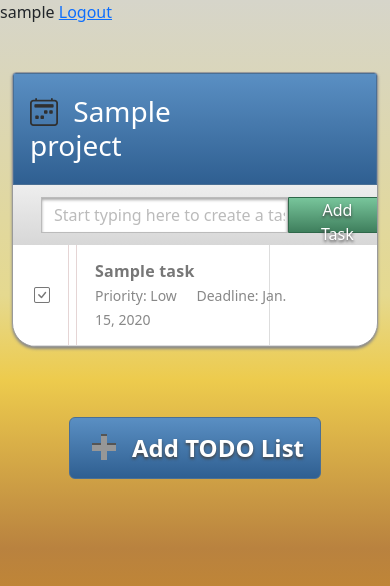
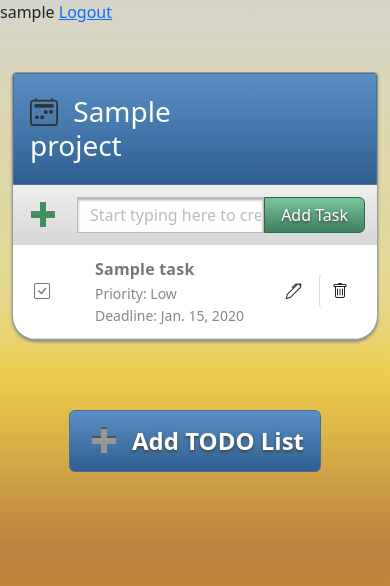
Before and after one commit to anastasiiaoshega513/task-manager, a Django app: page / in a window 390 px wide. Shown: the top 586 px of the page. Run offline with Django 5.2, Linux system fonts and the light colour scheme; a user stored in the database is signed in; tables that the repository leaves empty hold one stand-in row (values such as "Sample post").

Commit message:
feat(ui): Improve mobile responsiveness for task list
Co-Authored-By: Claude Sonnet 5 <noreply@anthropic.com>

```diff
--- a/static/css/styles.css
+++ b/static/css/styles.css
@@ -212,3 +212,31 @@ body {
   color: #777;
   font-weight: 600;
 }
+
+.task-deadline {
+  margin-left: 16px;
+}
+
+@media (max-width: 576px) {
+  .task-create-form input {
+    min-width: 0;
+  }
+
+  .task-deadline {
+    display: block;
+    margin-left: 0;
+  }
+
+  .task-create-form button {
+    padding: 0 16px;
+    white-space: nowrap;
+  }
+
+  .task-item {
+    background-image: none;
+  }
+
+  .task-actions {
+    visibility: visible;
+  }
+}
--- a/templates/tasks/partials/task.html
+++ b/templates/tasks/partials/task.html
@@ -21,7 +21,9 @@
       <span>Priority: {{ task.get_priority_display }}</span>
 
       {% if task.deadline %}
-        <span class="ms-3">Deadline: {{ task.deadline }}</span>
+          <span class="task-deadline">
+            Deadline: {{ task.deadline }}
+          </span>
       {% endif %}
     </small>
   </div>
```
